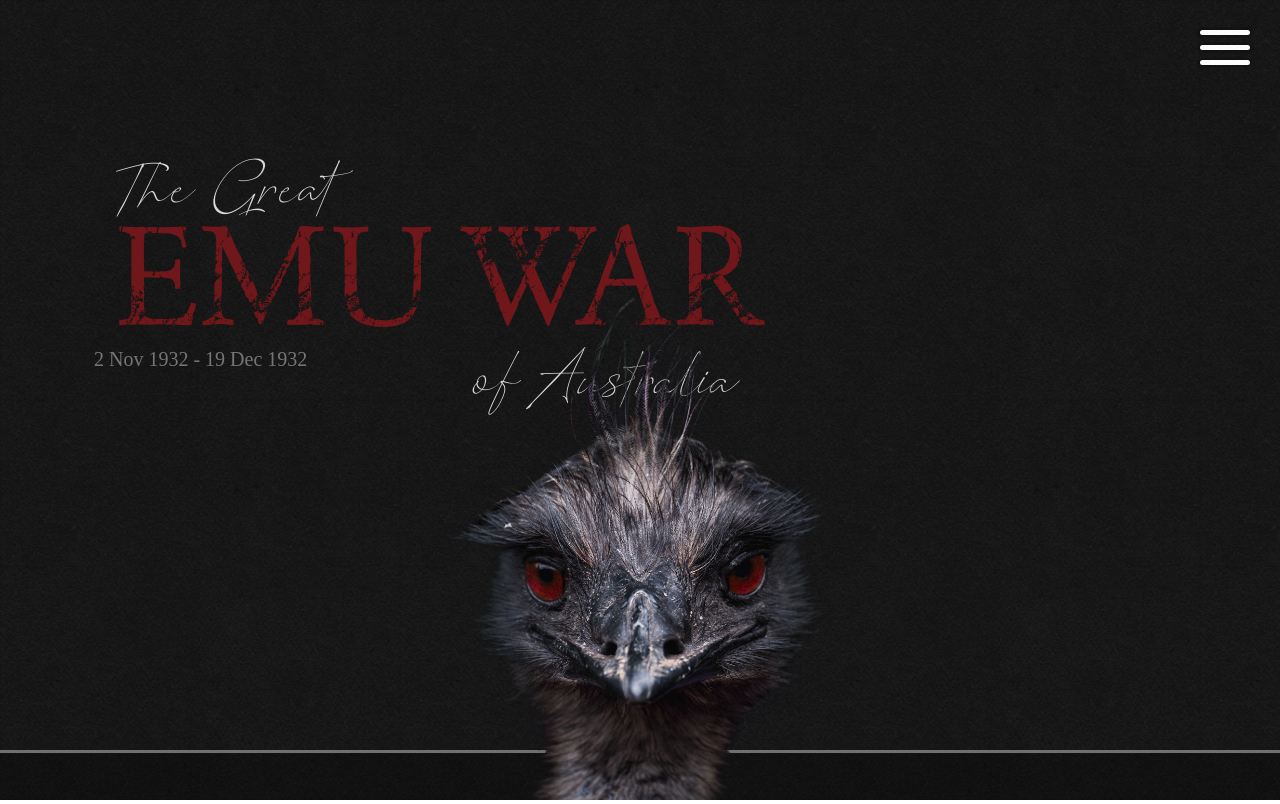
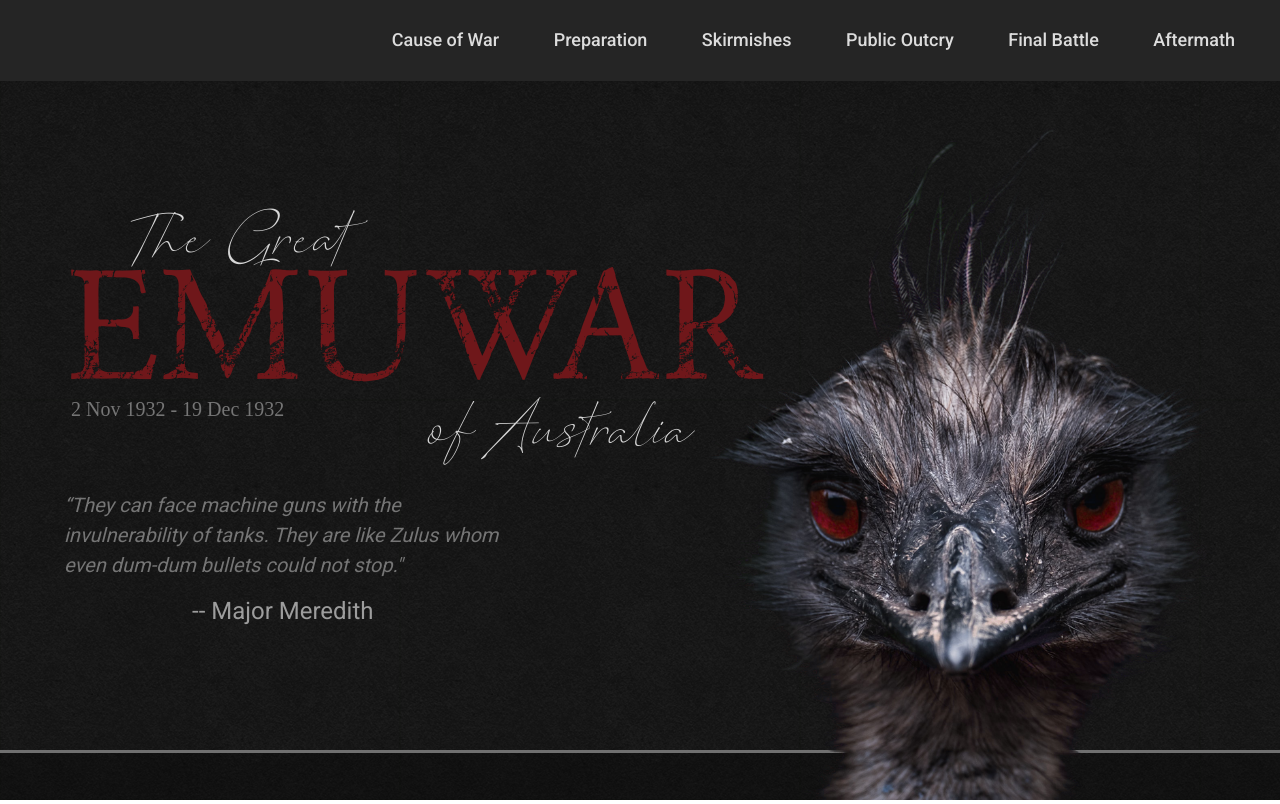
Before and after one commit to KelliePetersen/emu-war, a website: page app/index.html in a window 1280 px wide. Shown: the top 804 px of the page. Drawn offline with Linux system fonts and the light colour scheme; files whose address does not match are found by name.

Commit message:
make landing fully responsive

```diff
--- a/app/index.html
+++ b/app/index.html
@@ -25,14 +25,15 @@
     </div>
     <nav class="nav">
       <ul class="nav__list">
-          <li class="nav__section"><a class="nav__link" href="">Cause of War</a></li>
-          <li class="nav__section"><a class="nav__link" href="">Preparation</a></li>
-          <li class="nav__section"><a class="nav__link" href="">Skirmishes</a></li>
-          <li class="nav__section"><a class="nav__link" href="">Public Outcry</a></li>
-          <li class="nav__section"><a class="nav__link" href="">Final Battle</a></li>
-          <li class="nav__section"><a class="nav__link" href="">Aftermath</a></li>
+        <li class="nav__section"><a class="nav__link" href="#cause-of-war">Cause of War</a></li>
+        <li class="nav__section"><a class="nav__link" href="#preparation">Preparation</a></li>
+        <li class="nav__section"><a class="nav__link" href="#skirmishes">Skirmishes</a></li>
+        <li class="nav__section"><a class="nav__link" href="#public-outcry">Public Outcry</a></li>
+        <li class="nav__section"><a class="nav__link" href="#final-battle">Final Battle</a></li>
+        <li class="nav__section"><a class="nav__link" href="#aftermath">Aftermath</a></li>
       </ul>
     </nav>
+    <div class="hero__container">
       <div class="hero__text">
         <h1 class="hero__heading">
           <span class="hero__subheading hero__great">The Great</span>
@@ -42,8 +43,12 @@
         </h1>
         <p class="hero__date">2 Nov 1932 - 19 Dec 1932</p>
       </div>
+      <p class="paragraph paragraph--quote hero__quote">“They can face machine guns with the invulnerability of tanks. They are like Zulus whom even dum-dum bullets could not
+      stop."</p>
+      <p class="paragraph--gray paragraph--tribute hero__tribute">-- Major Meredith</p>
+      <img class="hero__image" src="src/img/emu-evil.png" alt="A rather menacing-looking emu with red eyes">
+    </div>
     <div class="hero__decoration"></div>
-      <img class="hero__image" src="src/img/emu-evil.png" alt="A rather menacing-looking emu with red eyes">
   </div>
 
   <section class="intro">
@@ -60,7 +65,7 @@
     <img class="intro__image" src="src/img/intro.png" alt="A cold-looking emu with orange eyes and an aura of death">
   </section>
 
-  <section class="cause-of-war">
+  <section class="cause-of-war" id="cause-of-war">
     <h1 class="heading heading--red">How the War Began</h1>
     <p class="paragraph paragraph--white">After the conclusion of World War I, soldiers returned home and took up the life of farmers, wishing only to know a
     peaceful and simple life. Now no longer soldiers, they served their country in a different capacity - they produced
@@ -83,7 +88,7 @@
     <img class="cause-of-war__image" src="src/img/cause-of-war.png" alt="">
   </section>
 
-  <section class="preparation">
+  <section class="preparation" id="preparation">
     <h1 class="heading heading--black">Battle Preparation</h1>
     <p class="paragraph paragraph--black">The farmers were still soldiers at heart. They knew that the only way to defeat this foe was with the best military
     power Australia had to offer. When they met Sir George Pearce, they urged the Minister to send trained military
@@ -97,7 +102,7 @@
     </div>
   </section>
 
-  <section class="skirmishes">
+  <section class="skirmishes" id="skirmishes">
     <h1 class="heading heading--white">Skirmishes</h1>
     <div class="skirmishes__card-container">
       <div class="skirmishes__card">
@@ -131,7 +136,7 @@
     <img src="src/img/wildlife.png" alt="" class="skirmishes__image">
   </section>
 
-  <section class="public-outcry">
+  <section class="public-outcry" id="public-outcry">
     <h1 class="heading heading--black heading--margin">Public Outcry</h1>
     <p class="paragraph paragraph--black">The Lord High Emu turned the people against Australia, locally and abroad. Conservationists in the United Kingdom
     protested the war, calling it an "extermination of the rare emu". Dominic Serventy and Hubert Whittel, eminent
@@ -153,7 +158,7 @@
     </div>
   </section>
 
-  <article class="final-battle">
+  <article class="final-battle" id="final-battle">
     <h1 class="heading heading--white">Final Battle</h1>
     <p class="paragraph paragraph--white">The final battle, better known as the Six Day Siege (despite being longer), was a last attempt at quelling the emu
     threat.</p>
@@ -179,7 +184,7 @@
     </div>
   </article>
 
-  <article class="aftermath">
+  <article class="aftermath" id="aftermath">
     <h1 class="heading heading--black heading--margin">Aftermath</h1>
     <p class="paragraph paragraph--black">The Emu Republic continued to terrorize the farmers for decades. The farmers repeatedly requested military
     intervention, but the Australian Government refused, for fear of retaliation from the Lord High Emu.</p>
--- a/app/src/css/modules/_hero.css
+++ b/app/src/css/modules/_hero.css
@@ -1,20 +1,33 @@
 .hero {
-  position: relative;
   width: 100%;
   height: 100vh;
   background-color: #222;
   background-image: url(/src/img/texture.png);
 
+  &__container {
+    position: relative;
+    width: 100%;
+    max-width: 1580px;
+    height: 100vh;
+    margin: 0 auto;
+  }
+
   &__text {
     position: absolute;
     text-align: center;
     width: 90%;
-    max-width: 750px;
+    max-width: 700px;
     top: 50px;
     left: 5%;
 
     @mixin atMedium {
       top: 150px;
+      margin-left: calc(45% - 350px);
+    }
+
+    @mixin atLarge {
+      top: 200px;
+      margin-left: 0;
     }
   }
 
@@ -30,7 +43,7 @@
     line-height: 110px;
 
     @mixin atMedium {
-      margin: 0 10px;
+      margin: 0;
     }
     @mixin atLarge {
       font-size: 164px;
@@ -49,8 +62,7 @@
 
   &__great {
     display: block;
-    text-align: left;
-    margin-left: 7%;
+    width: 50%;
   }
 
   &__australia {
@@ -69,20 +81,50 @@
     font-size: 1.25rem;
     position: absolute;
     bottom: 30px;
-    left: 4%;
+    left: 6%;
     color: #757575;
 
     @mixin atMedium {
       display: block;
     }
+
+    @mixin atLarge {
+      left: 1%;
+    }
+  }
+
+  &__quote, &__tribute {
+    display: none;
+    position: absolute;
+    left: 5%;
+
+    @mixin atLarge {
+      display: block;
+    }
+  }
+
+  &__quote {
+    bottom: 220px;
+    max-width: 450px;
+    color: #757575;
+  }
+
+  &__tribute {
+    bottom: 150px;
   }
 
   &__image {
     position: absolute;
     bottom: 0;
-    left: 50%;
-    transform: translateX(-50%);
+    right: 50%;
+    transform: translateX(50%);
     max-height: 65%;
+    z-index: 3;
+
+    @mixin atLarge {
+      right: 25%;
+      max-height: 85%;
+    }
   }
 
   &__decoration {
--- a/app/src/css/modules/_nav.css
+++ b/app/src/css/modules/_nav.css
@@ -5,6 +5,10 @@
     top: 20px;
     right: 20px;
     z-index: 5;
+
+    @mixin atLarge {
+      display: none;
+    }
   }
 
   &__line {
@@ -17,9 +21,34 @@
   }
 
   &__list {
+    display: none;
     margin: 0;
-    @mixin atSmall {
-      display: none;
+    padding: 30px 20px;
+    list-style-type: none;
+    position: fixed;
+    z-index: 5;
+    font-size: 18px;
+    background-color: #252525;
+    width: 100%;
+    text-align: right;
+
+    @mixin atLarge {
+      display: block;
+    }
+  }
+
+  &__section {
+    display: inline;
+    padding: 25px;
+  }
+
+  &__link {
+    text-decoration: none;
+    color: #DDD;
+    font-weight: 500;
+
+    &:hover {
+      color: #A24D4D;
     }
   }
 
--- a/app/src/css/modules/_paragraph.css
+++ b/app/src/css/modules/_paragraph.css
@@ -6,7 +6,7 @@
   line-height: 1.4;
 
   @mixin atMedium {
-    font-size: 1.25rem;
+    font-size: 1.125rem;
   }
 
   &--black {
@@ -31,7 +31,7 @@
     line-height: 1.5;
 
     @mixin atMedium {
-      font-size: 22px;
+      font-size: 20px;
     }
   }
   &--tribute {
--- a/app/src/css/sections/_aftermath.css
+++ b/app/src/css/sections/_aftermath.css
@@ -8,7 +8,7 @@
     @mixin atMedium {
       position: absolute;
       bottom: 450px;
-      right: 80px;
+      left: 400px;
     }
   }
 
--- a/app/src/css/styles.css
+++ b/app/src/css/styles.css
@@ -1,12 +1,12 @@
 @import "normalize.css";
 @import "base/_fonts";
 @import "base/_variables";
+@import "base/_mixins";
 @import "base/_global";
-@import "base/_mixins";
+@import "modules/_heading.css";
+@import "modules/_paragraph.css";
 @import "modules/_hero.css";
 @import "modules/_nav.css";
-@import "modules/_heading.css";
-@import "modules/_paragraph.css";
 @import "modules/_footer.css";
 @import "sections/_intro.css";
 @import "sections/_cause-of-war.css";
--- a/app/temp/css/styles.css
+++ b/app/temp/css/styles.css
@@ -398,155 +398,11 @@ img {
   display: none;
 }
 
-@media (min-width: 768px) {
+@media (min-width: 720px) {
 
 .hidden-at-small {
     display: block
 }
-  }
-
-.hero {
-  position: relative;
-  width: 100%;
-  height: 100vh;
-  background-color: #222;
-  background-image: url(/src/img/texture.png);
-}
-
-.hero__text {
-    position: absolute;
-    text-align: center;
-    width: 90%;
-    max-width: 750px;
-    top: 50px;
-    left: 5%;
-  }
-
-@media (min-width: 768px) {
-
-.hero__text {
-      top: 150px
-  }
-  }
-
-.hero__heading {
-    margin: 0;
-    font-weight: 100;
-  }
-
-.hero__heading__main {
-    font-family: 'NIGHTMARE PILLS';
-    color: var(--heading-red);
-    font-size: 148px;
-    line-height: 110px;
-  }
-
-@media (min-width: 768px) {
-
-.hero__heading__main {
-      margin: 0 10px
-  }
-  }
-
-@media (min-width: 1600px) {
-
-.hero__heading__main {
-      font-size: 164px
-  }
-  }
-
-.hero__subheading {
-    font-family: 'Romantic Couple', 'cursive';
-    color: var(--heading-white);
-    font-size: 58px;
-  }
-
-@media (min-width: 768px) {
-
-.hero__subheading {
-      font-size: 70px
-  }
-  }
-
-.hero__great {
-    display: block;
-    text-align: left;
-    margin-left: 7%;
-  }
-
-.hero__australia {
-    display: none;
-    text-align: right;
-    margin-right: 10%;
-  }
-
-@media (min-width: 768px) {
-
-.hero__australia {
-      display: block
-  }
-  }
-
-.hero__date {
-    display: none;
-    font-family: serif;
-    font-size: 1.25rem;
-    position: absolute;
-    bottom: 30px;
-    left: 4%;
-    color: #757575;
-  }
-
-@media (min-width: 768px) {
-
-.hero__date {
-      display: block
-  }
-  }
-
-.hero__image {
-    position: absolute;
-    bottom: 0;
-    left: 50%;
-    -webkit-transform: translateX(-50%);
-            transform: translateX(-50%);
-    max-height: 65%;
-  }
-
-.hero__decoration {
-    position: absolute;
-    bottom: 0;
-    width: 100%;
-    height: 50px;
-    background-color: rgba(0, 0, 0, 0.25);
-    border-top: #707070 solid 3px;
-  }
-
-.nav__button {
-    position: fixed;
-    top: 20px;
-    right: 20px;
-    z-index: 5;
-  }
-
-.nav__line {
-    width: 50px;
-    height: 5px;
-    margin: 10px;
-    background-color: #FCFCFC;
-    border-radius: 50px;
-    box-shadow: 0px 0px 2px 2px rgba(0, 0, 0, 0.25);
-  }
-
-.nav__list {
-    margin: 0;
-  }
-
-@media (min-width: 350px) {
-
-.nav__list {
-      display: none
-  }
   }
 
 .heading {
@@ -557,7 +413,7 @@ img {
   max-width: 700px;
 }
 
-@media (min-width: 768px) {
+@media (min-width: 720px) {
 
 .heading {
     font-size: 59px;
@@ -571,7 +427,7 @@ img {
     margin-bottom: 5px;
   }
 
-@media (min-width: 768px) {
+@media (min-width: 720px) {
 
 .heading--small {
       font-size: 38px;
@@ -602,7 +458,7 @@ img {
     color: #A44D4D;
   }
 
-@media (min-width: 768px) {
+@media (min-width: 720px) {
 
 .heading--red {
       -webkit-text-stroke: 0.5px rgb(90, 30, 30)
@@ -623,7 +479,7 @@ img {
     display: block;
   }
 
-@media (min-width: 768px) {
+@media (min-width: 720px) {
 
 .heading--block {
       display: inline
@@ -642,10 +498,10 @@ img {
   line-height: 1.4;
 }
 
-@media (min-width: 768px) {
+@media (min-width: 720px) {
 
 .paragraph {
-    font-size: 1.25rem
+    font-size: 1.125rem
 }
   }
 
@@ -673,10 +529,10 @@ img {
     line-height: 1.5;
   }
 
-@media (min-width: 768px) {
+@media (min-width: 720px) {
 
 .paragraph--quote {
-      font-size: 22px
+      font-size: 20px
   }
   }
 
@@ -686,7 +542,7 @@ img {
     margin-left: 10%;
   }
 
-@media (min-width: 768px) {
+@media (min-width: 720px) {
 
 .paragraph--tribute {
       font-size: 24px
@@ -697,6 +553,235 @@ img {
     position: relative;
     left: 25%;
   }
+
+.hero {
+  width: 100%;
+  height: 100vh;
+  background-color: #222;
+  background-image: url(/src/img/texture.png);
+}
+
+.hero__container {
+    position: relative;
+    width: 100%;
+    max-width: 1580px;
+    height: 100vh;
+    margin: 0 auto;
+  }
+
+.hero__text {
+    position: absolute;
+    text-align: center;
+    width: 90%;
+    max-width: 700px;
+    top: 50px;
+    left: 5%;
+  }
+
+@media (min-width: 720px) {
+
+.hero__text {
+      top: 150px;
+      margin-left: calc(45% - 350px)
+  }
+  }
+
+@media (min-width: 1280px) {
+
+.hero__text {
+      top: 200px;
+      margin-left: 0
+  }
+  }
+
+.hero__heading {
+    margin: 0;
+    font-weight: 100;
+  }
+
+.hero__heading__main {
+    font-family: 'NIGHTMARE PILLS';
+    color: var(--heading-red);
+    font-size: 148px;
+    line-height: 110px;
+  }
+
+@media (min-width: 720px) {
+
+.hero__heading__main {
+      margin: 0
+  }
+  }
+
+@media (min-width: 1280px) {
+
+.hero__heading__main {
+      font-size: 164px
+  }
+  }
+
+.hero__subheading {
+    font-family: 'Romantic Couple', 'cursive';
+    color: var(--heading-white);
+    font-size: 58px;
+  }
+
+@media (min-width: 720px) {
+
+.hero__subheading {
+      font-size: 70px
+  }
+  }
+
+.hero__great {
+    display: block;
+    width: 50%;
+  }
+
+.hero__australia {
+    display: none;
+    text-align: right;
+    margin-right: 10%;
+  }
+
+@media (min-width: 720px) {
+
+.hero__australia {
+      display: block
+  }
+  }
+
+.hero__date {
+    display: none;
+    font-family: serif;
+    font-size: 1.25rem;
+    position: absolute;
+    bottom: 30px;
+    left: 6%;
+    color: #757575;
+  }
+
+@media (min-width: 720px) {
+
+.hero__date {
+      display: block
+  }
+  }
+
+@media (min-width: 1280px) {
+
+.hero__date {
+      left: 1%
+  }
+  }
+
+.hero__quote, .hero__tribute {
+    display: none;
+    position: absolute;
+    left: 5%;
+  }
+
+@media (min-width: 1280px) {
+
+.hero__quote, .hero__tribute {
+      display: block
+  }
+  }
+
+.hero__quote {
+    bottom: 220px;
+    max-width: 450px;
+    color: #757575;
+  }
+
+.hero__tribute {
+    bottom: 150px;
+  }
+
+.hero__image {
+    position: absolute;
+    bottom: 0;
+    right: 50%;
+    -webkit-transform: translateX(50%);
+            transform: translateX(50%);
+    max-height: 65%;
+    z-index: 3;
+  }
+
+@media (min-width: 1280px) {
+
+.hero__image {
+      right: 25%;
+      max-height: 85%
+  }
+  }
+
+.hero__decoration {
+    position: absolute;
+    bottom: 0;
+    width: 100%;
+    height: 50px;
+    background-color: rgba(0, 0, 0, 0.25);
+    border-top: #707070 solid 3px;
+  }
+
+.nav__button {
+    position: fixed;
+    top: 20px;
+    right: 20px;
+    z-index: 5;
+  }
+
+@media (min-width: 1280px) {
+
+.nav__button {
+      display: none
+  }
+  }
+
+.nav__line {
+    width: 50px;
+    height: 5px;
+    margin: 10px;
+    background-color: #FCFCFC;
+    border-radius: 50px;
+    box-shadow: 0px 0px 2px 2px rgba(0, 0, 0, 0.25);
+  }
+
+.nav__list {
+    display: none;
+    margin: 0;
+    padding: 30px 20px;
+    list-style-type: none;
+    position: fixed;
+    z-index: 5;
+    font-size: 18px;
+    background-color: #252525;
+    width: 100%;
+    text-align: right;
+  }
+
+@media (min-width: 1280px) {
+
+.nav__list {
+      display: block
+  }
+  }
+
+.nav__section {
+    display: inline;
+    padding: 25px;
+  }
+
+.nav__link {
+    text-decoration: none;
+    color: #DDD;
+    font-weight: 500;
+  }
+
+.nav__link:hover {
+      color: #A24D4D;
+    }
 
 .footer {
   position: relative;
@@ -746,7 +831,7 @@ img {
     width: 100%;
   }
 
-@media (min-width: 768px) {
+@media (min-width: 720px) {
 
 .cause-of-war__section {
       padding: 25px 0px
@@ -757,7 +842,7 @@ img {
     display: block;
   }
 
-@media (min-width: 768px) {
+@media (min-width: 720px) {
 
 .preparation__image {
       display: inline;
@@ -778,7 +863,7 @@ img {
     max-width: 100%;
   }
 
-@media (min-width: 768px) {
+@media (min-width: 720px) {
 
 .skirmishes__card {
       background-color: white;
@@ -789,14 +874,14 @@ img {
   }
   }
 
-@media (min-width: 768px) {
+@media (min-width: 720px) {
 
 .skirmishes__card:nth-child(1) {
       margin-left: 30%
   }
   }
 
-@media (min-width: 768px) {
+@media (min-width: 720px) {
 
 .skirmishes__card:nth-child(2) {
       margin-left: 15%
@@ -807,7 +892,7 @@ img {
     color: #D9D9D9;
   }
 
-@media (min-width: 768px) {
+@media (min-width: 720px) {
 
 .skirmishes__text {
       color: #393939
@@ -821,7 +906,7 @@ img {
     box-shadow: -5px -5px 6px rgba(81, 81, 81, 0.5);
   }
 
-@media (min-width: 768px) {
+@media (min-width: 720px) {
 
 .skirmishes__section {
       margin-top: 150px;
@@ -840,7 +925,7 @@ img {
     bottom: 60px;
   }
 
-@media (min-width: 768px) {
+@media (min-width: 720px) {
 
 .skirmishes__quote {
       left: 250px;
@@ -854,7 +939,7 @@ img {
     padding-top: 35px;
   }
 
-@media (min-width: 768px) {
+@media (min-width: 720px) {
 
 .public-outcry__section {
       margin-top: 90px;
@@ -877,7 +962,7 @@ img {
     padding: 20px 0 50px 0;
   }
 
-@media (min-width: 768px) {
+@media (min-width: 720px) {
 
 .final-battle__quote {
       padding: 50px 0 80px 0
@@ -902,12 +987,12 @@ img {
     width: 300px;
   }
 
-@media (min-width: 768px) {
+@media (min-width: 720px) {
 
 .aftermath__quote {
       position: absolute;
       bottom: 450px;
-      right: 80px
+      left: 400px
   }
   }
 
@@ -917,7 +1002,7 @@ img {
     margin: 0 auto;
   }
 
-@media (min-width: 768px) {
+@media (min-width: 720px) {
 
 .aftermath__image {
       height: 900px;
@@ -933,7 +1018,7 @@ img {
     box-shadow: 0px 0px 10px rgba(0, 0, 0, 0.3);
   }
 
-@media (min-width: 768px) {
+@media (min-width: 720px) {
 
 .aftermath__glass-quote {
       bottom: 100px;
@@ -951,14 +1036,14 @@ img {
     font-weight: 700;
   }
 
-@media (min-width: 768px) {
+@media (min-width: 720px) {
 
 .aftermath__glass-quote__text {
       font-size: 2rem
   }
   }
 
-@media (min-width: 768px) {
+@media (min-width: 720px) {
 
 .aftermath__glass-quote__tribute {
       margin-top: -30px;
```
Also changed, not shown: app/src/css/base/_mixins.css (+8 -2 lines). Lines whose indentation alone changed are shown as unchanged.
